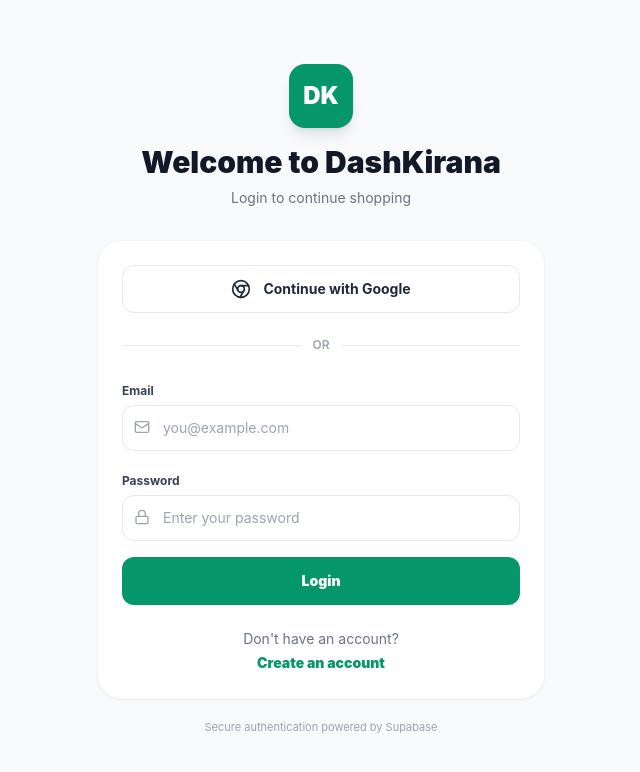
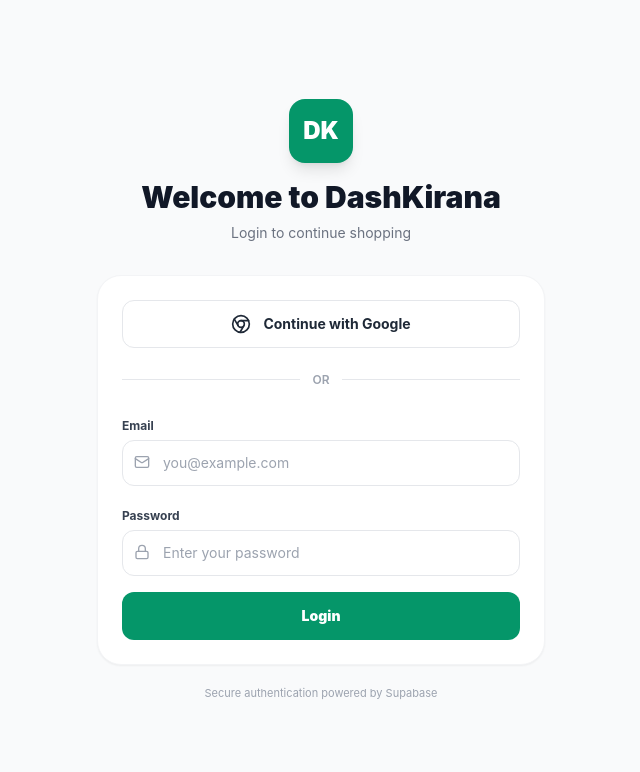
Before and after one commit to Dashkirana/dashkirana, a Next.js app in the folder DASHKIRANA-VERCEL-READY/: page /login in a window 1280 px wide. Shown: the top 772 px of the page, without its empty margins (319-959 px from the left). Built offline with nearby package versions, Linux system fonts and the light colour scheme; no server answers.

Commit message:
Fix login authentication

```diff
--- a/DASHKIRANA-VERCEL-READY/app/login/page.tsx
+++ b/DASHKIRANA-VERCEL-READY/app/login/page.tsx
@@ -14,7 +14,9 @@
   const [googleLoading, setGoogleLoading] = useState(false)
   const [error, setError] = useState('')
 
-  async function handleEmailLogin(e: FormEvent<HTMLFormElement>) {
+  async function handleEmailLogin(
+    e: FormEvent<HTMLFormElement>
+  ) {
     e.preventDefault()
 
     setError('')
@@ -43,20 +45,13 @@
 
       const user = data.user
 
-      // Check whether the customer already has an address
-      const { data: address, error: addressError } =
-        await supabase
-          .from('addresses')
-          .select('id')
-          .eq('user_id', user.id)
-          .limit(1)
-          .maybeSingle()
+      const { data: address } = await supabase
+        .from('addresses')
+        .select('id')
+        .eq('user_id', user.id)
+        .limit(1)
+        .maybeSingle()
 
-      if (addressError) {
-        console.error('Address check error:', addressError)
-      }
-
-      // Save basic local user information
       const metadata = user.user_metadata || {}
 
       localStorage.setItem(
@@ -127,7 +122,6 @@
     <main className="min-h-screen bg-gray-50 flex items-center justify-center px-4 py-8">
       <div className="w-full max-w-md">
 
-        {/* Logo / Header */}
         <div className="text-center mb-8">
           <div className="w-16 h-16 mx-auto rounded-2xl bg-emerald-600 flex items-center justify-center shadow-lg mb-4">
             <span className="text-white text-2xl font-black">
@@ -144,10 +138,8 @@
           </p>
         </div>
 
-        {/* Login Card */}
         <div className="bg-white rounded-3xl shadow-sm border border-gray-100 p-6">
 
-          {/* Google Login */}
           <button
             type="button"
             onClick={handleGoogleLogin}
@@ -165,7 +157,6 @@
               : 'Continue with Google'}
           </button>
 
-          {/* Divider */}
           <div className="flex items-center gap-3 my-6">
             <div className="h-px bg-gray-200 flex-1" />
 
@@ -176,13 +167,11 @@
             <div className="h-px bg-gray-200 flex-1" />
           </div>
 
-          {/* Email Login */}
           <form
             onSubmit={handleEmailLogin}
             className="space-y-4"
           >
 
-            {/* Email */}
             <div>
               <label className="text-xs font-bold text-gray-700">
                 Email
@@ -204,7 +193,6 @@
               </div>
             </div>
 
-            {/* Password */}
             <div>
               <label className="text-xs font-bold text-gray-700">
                 Password
@@ -226,14 +214,12 @@
               </div>
             </div>
 
-            {/* Error */}
             {error && (
               <div className="bg-red-50 border border-red-100 text-red-600 rounded-xl p-3 text-xs font-semibold">
                 {error}
               </div>
             )}
 
-            {/* Login Button */}
             <button
               type="submit"
               disabled={loading || googleLoading}
@@ -250,20 +236,6 @@
             </button>
           </form>
 
-          {/* Register */}
-          <div className="text-center mt-6">
-            <p className="text-sm text-gray-500">
-              Don't have an account?
-            </p>
-
-            <button
-              type="button"
-              onClick={() => router.push('/register')}
-              className="mt-1 text-sm font-black text-emerald-600 hover:text-emerald-700"
-            >
-              Create an account
-            </button>
-          </div>
         </div>
 
         <p className="text-center text-[11px] text-gray-400 mt-5">
```
